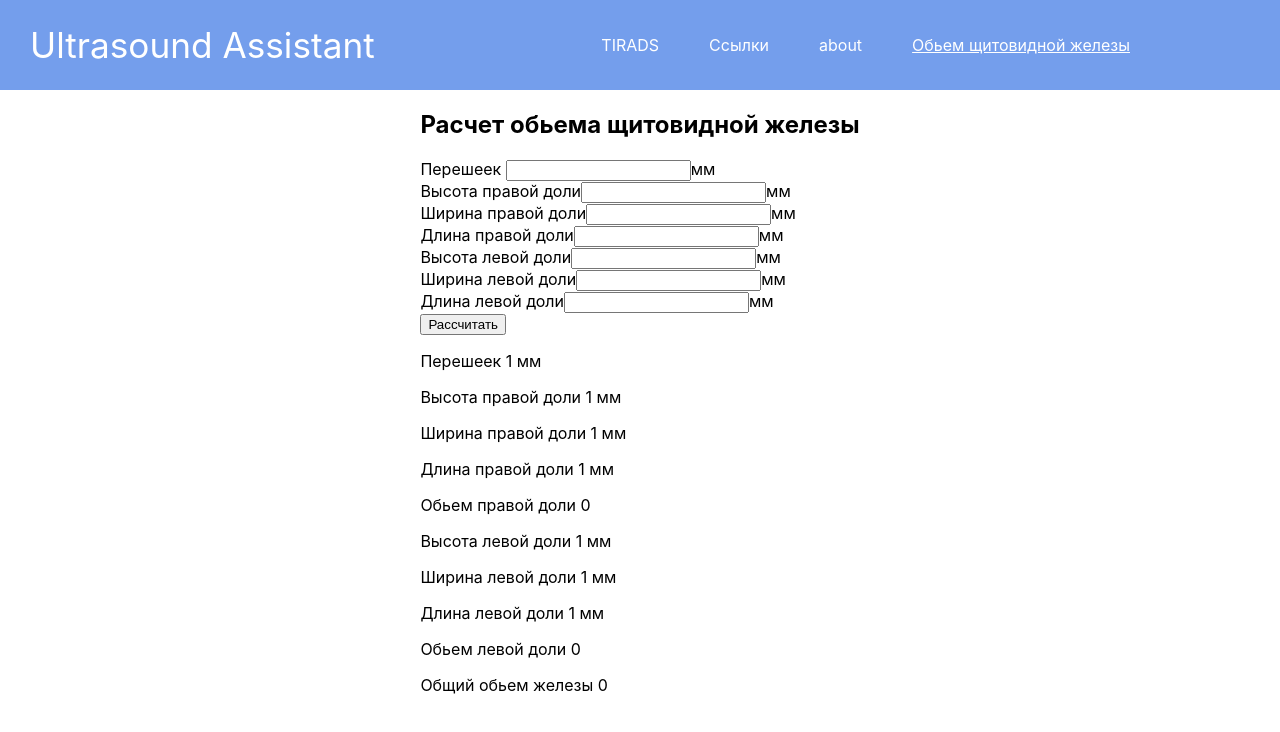
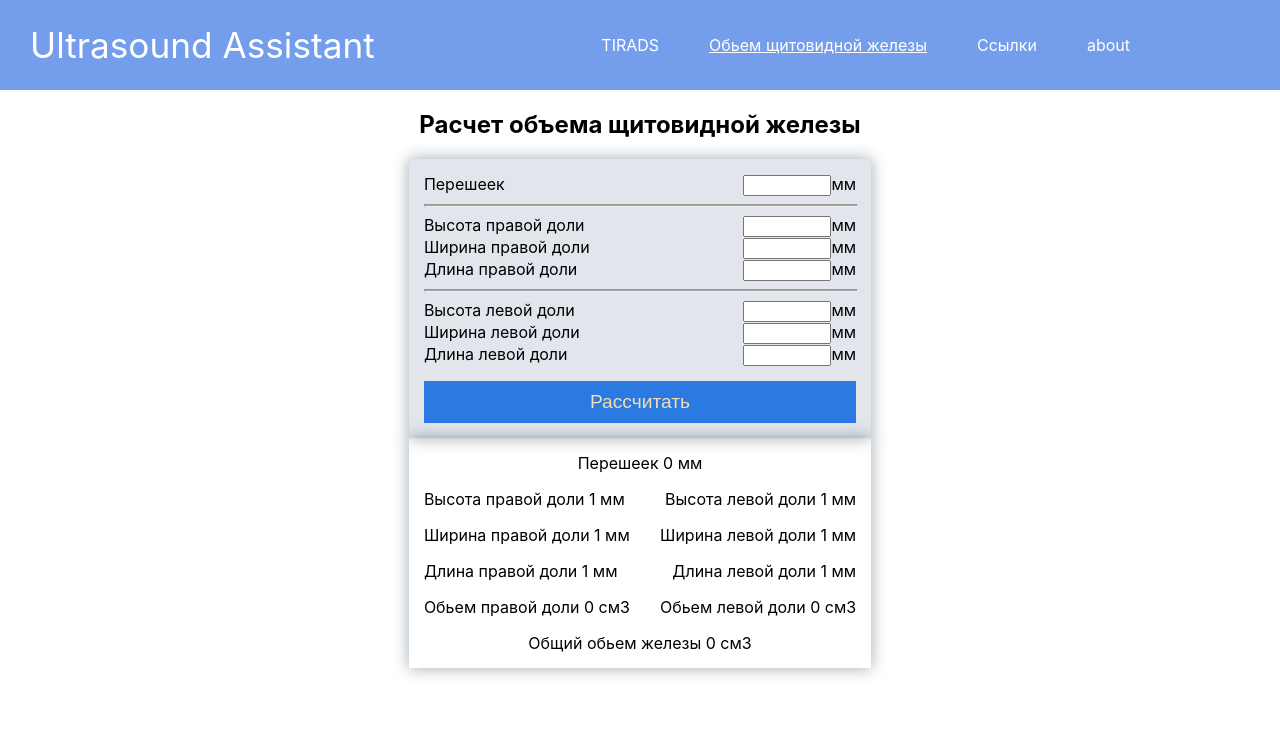
Before and after one commit to vadicusrad/acr-tirads, a React (Create React App) app: page /tireoid_volume in a window 1280 px wide. Shown: the top 732 px of the page. Built offline with nearby package versions, Linux system fonts and the light colour scheme.

Commit message:
Added styles to tirVolume components

```diff
--- a/src/App.css
+++ b/src/App.css
@@ -30,6 +30,9 @@ h4 {
   grid-template-columns: 1fr 1fr;
   grid-gap: 10px;
   font-size: 1.1rem;
+}
+.component-title {
+  text-align: center;
 }
 
 @media screen and (max-width: 1024px) {
--- a/src/App.js
+++ b/src/App.js
@@ -51,9 +51,10 @@ function App() {
               />
             }
           />
+          <Route path="tireoid_volume" element={<TirVolume />} />
           <Route path="about" element={<About />} />
           <Route path="links" element={<Links />} />
-          <Route path="tireoid_volume" element={<TirVolume />} />
+
           <Route path="*" element={<NotFoundPage />} />
         </Route>
       </Routes>
--- a/src/Components/Navbar/Navbar.js
+++ b/src/Components/Navbar/Navbar.js
@@ -19,6 +19,11 @@ function Navbar() {
           </NavLink>
         </li>
         <li>
+          <NavLink className="navbar-link" to="/tireoid_volume">
+            Обьем щитовидной железы
+          </NavLink>
+        </li>
+        <li>
           <NavLink className="navbar-link" to="/links">
             Ссылки
           </NavLink>
@@ -26,11 +31,6 @@ function Navbar() {
         <li>
           <NavLink className="navbar-link" to="/about">
             about
-          </NavLink>
-        </li>
-        <li>
-          <NavLink className="navbar-link" to="/tireoid_volume">
-            Обьем щитовидной железы
           </NavLink>
         </li>
       </ul>
@@ -50,6 +50,15 @@ function Navbar() {
               to="/"
             >
               TIRADS
+            </NavLink>
+          </li>
+          <li>
+            <NavLink
+              onClick={() => toggleBurgerMenu()}
+              className="navbar-burger-link"
+              to="/tireoid_volume"
+            >
+              Обьем щитовидной железы
             </NavLink>
           </li>
           <li>
--- /dev/null
+++ b/src/Components/TirResultParams/TirResultParams.css
@@ -0,0 +1,29 @@
+.tirResult {
+  display: flex;
+  flex-direction: column;
+  padding-top: 20px;
+  box-shadow: 0px 0px 15px 0px rgb(34 60 80 / 44%);
+  padding: 15px;
+}
+
+.tirResult-lobes {
+  display: flex;
+}
+
+.tirResult-isthmus {
+  text-align: center;
+}
+
+.tirResult-rightLobe {
+  text-align: left;
+  padding-right: 15px;
+}
+
+.tirResult-leftLobe {
+  text-align: right;
+  padding-left: 15px;
+}
+
+.tirResult-sumVolume {
+  text-align: center;
+}
--- /dev/null
+++ b/src/Components/TirResultParams/TirResultParams.js
@@ -0,0 +1,29 @@
+import "./TirResultParams.css";
+function TirResultParams({ tirVolume, tirLinearParams }) {
+  return (
+    <div className="tirResult">
+      <div className="tirResult-isthmus">
+        Перешеек {tirLinearParams.isthmus} мм
+      </div>
+      <div className="tirResult-lobes">
+        <div className="tirResult-rightLobe">
+          <p>Высота правой доли {tirLinearParams.right_h} мм</p>
+          <p>Ширина правой доли {tirLinearParams.right_w} мм</p>
+          <p>Длина правой доли {tirLinearParams.right_l} мм</p>
+          <p>Обьем правой доли {tirVolume.volRightLobe} см3</p>
+        </div>
+        <div className="tirResult-leftLobe">
+          <p>Высота левой доли {tirLinearParams.left_h} мм</p>
+          <p>Ширина левой доли {tirLinearParams.left_w} мм</p>
+          <p>Длина левой доли {tirLinearParams.left_l} мм</p>
+          <p>Обьем левой доли {tirVolume.volLeftLobe} см3</p>
+        </div>
+      </div>
+      <div className="tirResult-sumVolume">
+        Общий обьем железы {tirVolume.sumVolume} см3
+      </div>
+    </div>
+  );
+}
+
+export default TirResultParams;
--- a/src/Components/TirVolume/TirVolume.css
+++ b/src/Components/TirVolume/TirVolume.css
@@ -1,6 +1,51 @@
+.tirVolume {
+  display: flex;
+  flex-direction: column;
+}
+
+.tirVolume label {
+  display: flex;
+  justify-content: space-between;
+}
+.tirVolume input {
+  width: 80px;
+}
+
 .tirVolume-inputs {
   display: flex;
   flex-direction: column;
+  justify-content: start;
+  background: rgba(120, 135, 163, 0.212);
+  box-shadow: 0px 0px 15px 0px rgb(34 60 80 / 44%);
+  padding: 15px;
+}
 
-  justify-content: start;
+.tirVolume-resultParams {
+  margin: 0;
+  margin-top: 10px;
 }
+
+.tirVolume-resultParams p {
+  margin: 0;
+  margin-top: 10px;
+}
+.tirVolume-calcBtn {
+  font-size: 1.2rem;
+  padding: 10px;
+  background-color: rgb(43, 122, 226);
+  border: none;
+  color: wheat;
+  cursor: pointer;
+  margin-top: 15px;
+}
+.tirVolume-calcBtn:hover {
+  background-color: rgb(76, 145, 235);
+}
+.tirVolume-calcBtn:active {
+  box-shadow: 2px 0px 37px -1px rgba(34, 60, 80, 0.68) inset;
+}
+hr {
+  background-color: rgba(41, 41, 41, 0.356);
+  height: 1px;
+  width: 100%;
+}
--- a/src/Components/TirVolume/TirVolume.js
+++ b/src/Components/TirVolume/TirVolume.js
@@ -1,8 +1,9 @@
 import { useState } from "react";
 import "./TirVolume.css";
+import TirResultParams from "../TirResultParams/TirResultParams";
 function TirVolume() {
   const [tirLinearParams, setTirLinearParams] = useState({
-    isthmus: 1,
+    isthmus: 0,
 
     right_h: 1,
     right_w: 1,
@@ -17,7 +18,6 @@ function TirVolume() {
     volLeftLobe: 0,
     sumVolume: 0,
   });
-  console.log(tirVolume);
 
   function changeState(e) {
     const objName = e.target.name;
@@ -30,10 +30,6 @@ function TirVolume() {
     const rightLobe = Number(
       ((data.right_h * data.right_w * data.right_l * 0.479) / 1000).toFixed(1)
     );
-    // const rightLobe = Number(
-    //   ((data.right_h * data.right_w * data.right_l * 0.479) / 1000).toFixed(1)
-    // );
-    // console.log(typeof rightLobe);
 
     const volLeftLobe = Number(
       ((data.left_h * data.left_w * data.left_l * 0.479) / 1000).toFixed(1)
@@ -51,10 +47,11 @@ function TirVolume() {
 
   return (
     <div className="tirVolume">
-      <h2>Расчет обьема щитовидной железы</h2>
+      <h2 className="component-title">Расчет объема щитовидной железы</h2>
       <div className="tirVolume-inputs">
         <label htmlFor="tirVolume-isthmus">
-          Перешеек{" "}
+          <span>Перешеек</span>
+          <span>
             <input
               onChange={(e) => changeState(e)}
               name="isthmus"
@@ -62,9 +59,12 @@ function TirVolume() {
               type="number"
             />
             мм
+          </span>
         </label>
+        <hr />
         <label htmlFor="tirVolume-rightLobe-h">
-          Высота правой доли
+          <span>Высота правой доли</span>
+          <span>
             <input
               onChange={(e) => changeState(e)}
               name="right_h"
@@ -72,9 +72,11 @@ function TirVolume() {
               type="number"
             />
             мм
+          </span>
         </label>
         <label htmlFor="tirVolume-rightLobe-w">
-          Ширина правой доли
+          <span>Ширина правой доли</span>
+          <span>
             <input
               onChange={(e) => changeState(e)}
               name="right_w"
@@ -82,9 +84,11 @@ function TirVolume() {
               type="number"
             />
             мм
+          </span>
         </label>
         <label htmlFor="tirVolume-rightLobe-l">
-          Длина правой доли
+          <span>Длина правой доли</span>
+          <span>
             <input
               onChange={(e) => changeState(e)}
               name="right_l"
@@ -92,9 +96,12 @@ function TirVolume() {
               type="number"
             />
             мм
+          </span>
         </label>
+        <hr />
         <label htmlFor="tirVolume-leftLobe-h">
-          Высота левой доли
+          <span>Высота левой доли</span>
+          <span>
             <input
               onChange={(e) => changeState(e)}
               name="left_h"
@@ -102,9 +109,11 @@ function TirVolume() {
               type="number"
             />
             мм
+          </span>
         </label>
         <label htmlFor="tirVolume-leftLobe-w">
-          Ширина левой доли
+          <span>Ширина левой доли</span>
+          <span>
             <input
               onChange={(e) => changeState(e)}
               name="left_w"
@@ -112,9 +121,11 @@ function TirVolume() {
               type="number"
             />
             мм
+          </span>
         </label>
         <label htmlFor="tirVolume-leftLobe-l">
-          Длина левой доли
+          <span>Длина левой доли</span>
+          <span>
             <input
               onChange={(e) => changeState(e)}
               name="left_l"
@@ -122,22 +133,20 @@ function TirVolume() {
               type="number"
             />
             мм
+          </span>
         </label>
+        <button
+          onClick={() => calcVolume(tirLinearParams)}
+          className="tirVolume-calcBtn"
+        >
+          Рассчитать
+        </button>
       </div>
-      <button onClick={() => calcVolume(tirLinearParams)}>Рассчитать</button>
-      <br />
-      <div>
-        <p>Перешеек {tirLinearParams.isthmus} мм</p>
-        <p>Высота правой доли {tirLinearParams.right_h} мм</p>
-        <p>Ширина правой доли {tirLinearParams.right_w} мм</p>
-        <p>Длина правой доли {tirLinearParams.right_l} мм</p>
-        <p>Обьем правой доли {tirVolume.volRightLobe}</p>
-        <p>Высота левой доли {tirLinearParams.left_h} мм</p>
-        <p>Ширина левой доли {tirLinearParams.left_w} мм</p>
-        <p>Длина левой доли {tirLinearParams.left_l} мм</p>
-        <p>Обьем левой доли {tirVolume.volLeftLobe}</p>
-        <p>Общий обьем железы {tirVolume.sumVolume}</p>
-      </div>
+
+      <TirResultParams
+        tirVolume={tirVolume}
+        tirLinearParams={tirLinearParams}
+      />
     </div>
   );
 }
--- a/src/Components/Tirads/Tirads.js
+++ b/src/Components/Tirads/Tirads.js
@@ -9,7 +9,9 @@ import "./Tirads.css";
 function Tirads({ editObject, compositionCount }) {
   return (
     <div className="tirads">
-      <h1>TI-RADS — диагностика узловых поражений щитовидной железы</h1>
+      <h2 className="component-title">
+        TI-RADS — диагностика узловых поражений щитовидной железы
+      </h2>
       <div className="node">
         <NodeComposition editObject={editObject} />
         <NodeEchogenicity editObject={editObject} />
```
Lines whose indentation alone changed are shown as unchanged.
